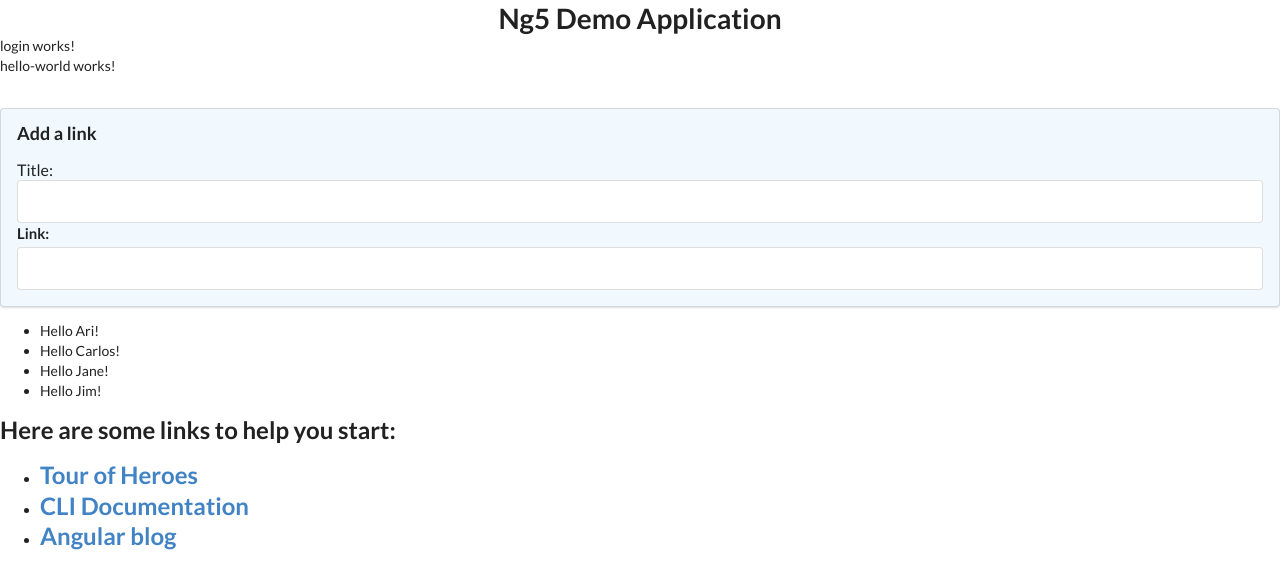
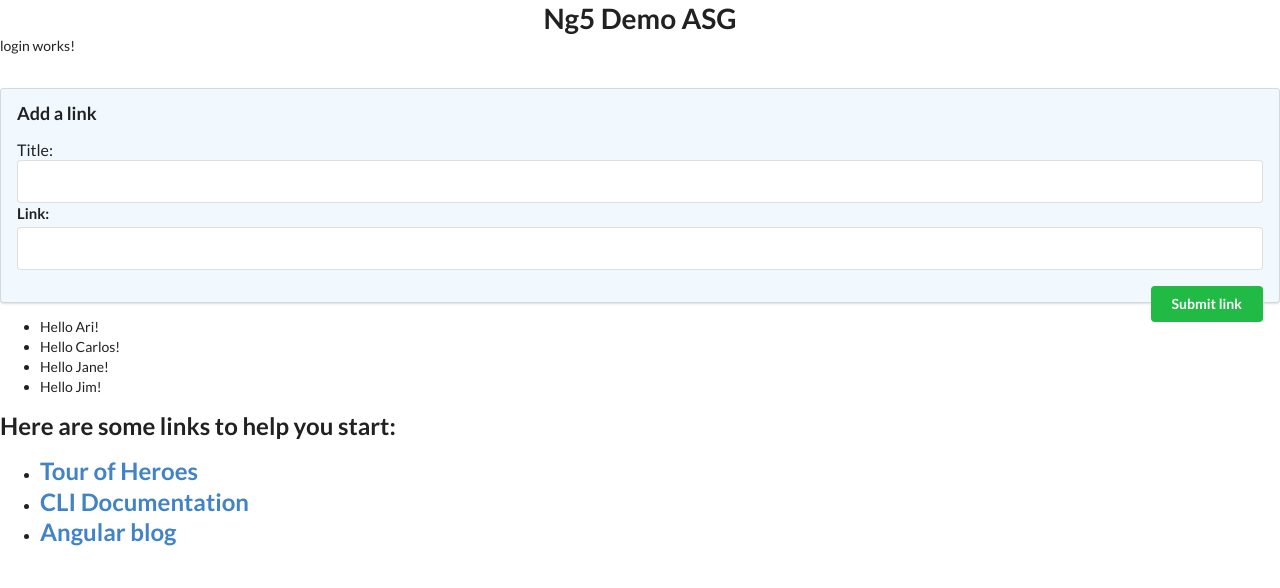
Before and after one commit to ITMercenaries/ngdemo, an Angular app: page / in a window 1280 px wide. Shown: the top 588 px of the page. Built offline with nearby package versions, Linux system fonts and the light colour scheme.

Commit message:
Added button for action

```diff
--- a/package.json
+++ b/package.json
@@ -29,7 +29,7 @@
     "@angular/cli": "1.5.2",
     "@angular/compiler-cli": "^5.0.2",
     "@angular/language-service": "^5.0.2",
-    "@types/jasmine": "~2.5.53",
+    "@types/jasmine": "~2.5.38",
     "@types/jasminewd2": "~2.0.2",
     "@types/node": "~6.0.60",
     "codelyzer": "~4.0.1",
--- a/src/app/app.component.html
+++ b/src/app/app.component.html
@@ -1,18 +1,22 @@
 <!--The content below is only a placeholder and can be replaced.-->
 <app-header></app-header>
 <app-login></app-login>
-<app-hello-world></app-hello-world>
 
 <form class="ui large form segment">
   <h3 class="ui header">Add a link</h3>
   <div>
       <label for="title">Title:</label>
-      <input name="title">
+      <input name="title" #newtitle>
   </div>
   <div class="field">
         <label for="link">Link:</label>
-        <input name="link">
+        <input name="link" #newlink>
   </div>
+  <!-- added button for action -->
+  <button (click)="addAgency( newtitle, newlink )"
+          class="ui positive right floated button">
+   Submit link
+  </button>
 </form>
 
 <app-user-list></app-user-list>
--- a/src/app/app.component.ts
+++ b/src/app/app.component.ts
@@ -6,5 +6,8 @@ import { Component } from '@angular/core';
   styleUrls: ['./app.component.css']
 })
 export class AppComponent {
-  title = 'Application';
+  addAgency(title: HTMLInputElement, link: HTMLInputElement ): boolean {
+    console.log(`Adding article title ${title.value} and link: ${link.value}`);
+    return false;
+  }
 }
--- a/src/app/header/header.component.ts
+++ b/src/app/header/header.component.ts
@@ -6,7 +6,7 @@ import { Component, OnInit } from '@angular/core';
   styleUrls: ['./header.component.scss']
 })
 export class HeaderComponent implements OnInit {
-  title = 'Application';
+  title = 'ASG';
   constructor() { }
 
   ngOnInit() {
--- a/src/app/user-list/user-list.component.ts
+++ b/src/app/user-list/user-list.component.ts
@@ -1,4 +1,5 @@
 import { Component, OnInit } from '@angular/core';
+import { UserItemComponent } from '../user-item/user-item.component';
 
 @Component({
   selector: 'app-user-list',
```
Also changed, not shown: 1 other file (tests, documents, lock files or other folders).
